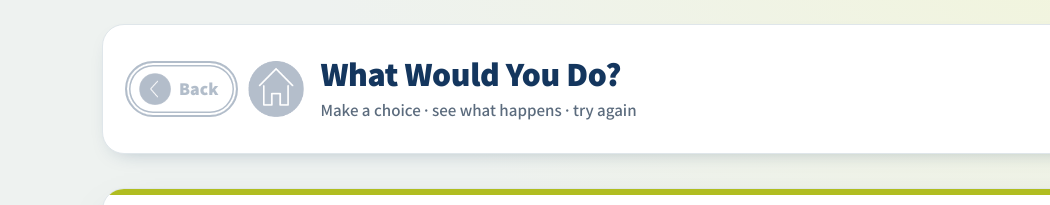
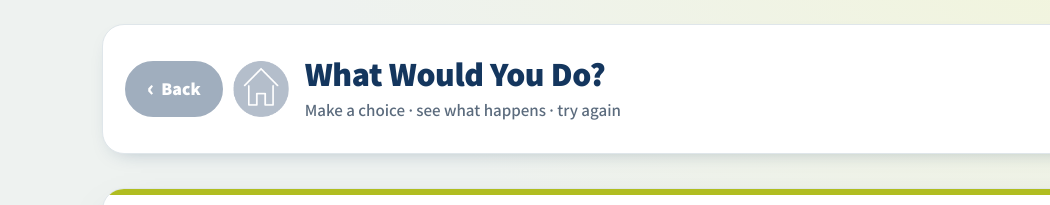
Before and after one commit to mopamit/What-would-you-do-choice-game-81, a plain HTML site: page index.html in a window 1280 px wide. Shown: the top 205 px of the page, 0-1050 px from the left. Drawn offline with Linux system fonts and the light colour scheme.

Commit message:
Update 50 index.html

```diff
--- a/index.html
+++ b/index.html
@@ -56,17 +56,16 @@
   .icon-btn:disabled{opacity:.32;cursor:default;transform:none;}
   .icon-btn:focus-visible{outline:3px solid var(--brand);outline-offset:3px;}
   .back-pill{
-    display:inline-flex;align-items:center;gap:8px;
-    background:#fff;color:var(--navy);
+    display:inline-flex;align-items:center;gap:7px;
+    background:var(--navy);color:#fff;
     border:2.5px solid var(--navy);border-radius:999px;
-    box-shadow:inset 0 0 0 2px #fff, inset 0 0 0 3.5px var(--navy);
-    padding:8px 18px 8px 12px;font-family:inherit;font-weight:800;
+    padding:9px 20px;font-family:inherit;font-weight:800;
     font-size:clamp(15px,1.9vw,18px);cursor:pointer;
-    transition:transform .12s ease,border-color .2s ease,box-shadow .2s ease,opacity .2s ease;
+    transition:transform .12s ease,background .2s ease,box-shadow .2s ease,opacity .2s ease;
   }
-  .back-pill img{width:clamp(26px,3.4vw,32px);height:clamp(26px,3.4vw,32px);object-fit:contain;display:block;}
-  .back-pill:hover{transform:translateY(-2px);border-color:var(--brand);box-shadow:inset 0 0 0 2px #fff, inset 0 0 0 3.5px var(--brand), var(--shadow-soft);}
-  .back-pill:disabled{opacity:.32;cursor:default;transform:none;box-shadow:inset 0 0 0 2px #fff, inset 0 0 0 3.5px var(--navy);}
+  .back-pill .bk-arrow{font-size:1.35em;line-height:.9;font-weight:800;margin-top:-2px;}
+  .back-pill:hover{background:var(--navy-2);transform:translateY(-2px);box-shadow:var(--shadow-soft);}
+  .back-pill:disabled{opacity:.4;cursor:default;transform:none;box-shadow:none;}
   .back-pill:focus-visible{outline:3px solid var(--brand);outline-offset:3px;}
 
   /* ---------- path trail (your journey) ---------- */
@@ -165,7 +164,7 @@
       <div class="head-left">
         <div class="controls">
           <button class="back-pill" id="backBtn" onclick="back()" aria-label="Go back one step">
-            <img src="assets/arrow-left.png" alt="" /><span>Back</span>
+            <span class="bk-arrow" aria-hidden="true">‹</span><span>Back</span>
           </button>
           <button class="icon-btn" id="homeBtn" onclick="restart()" aria-label="Back to start" title="Back to start">
             <img src="assets/home.png" alt="Back to start" />
```
